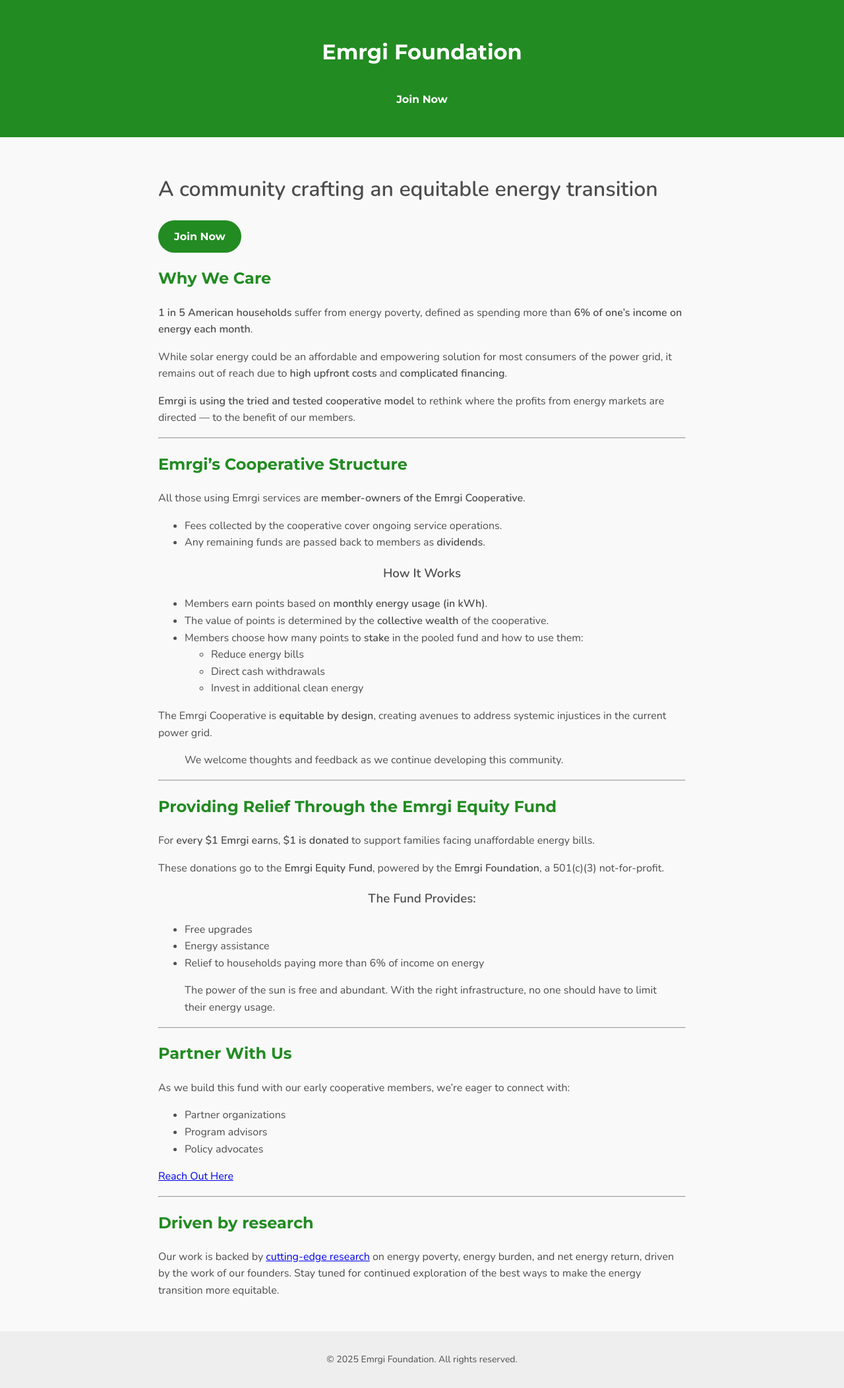
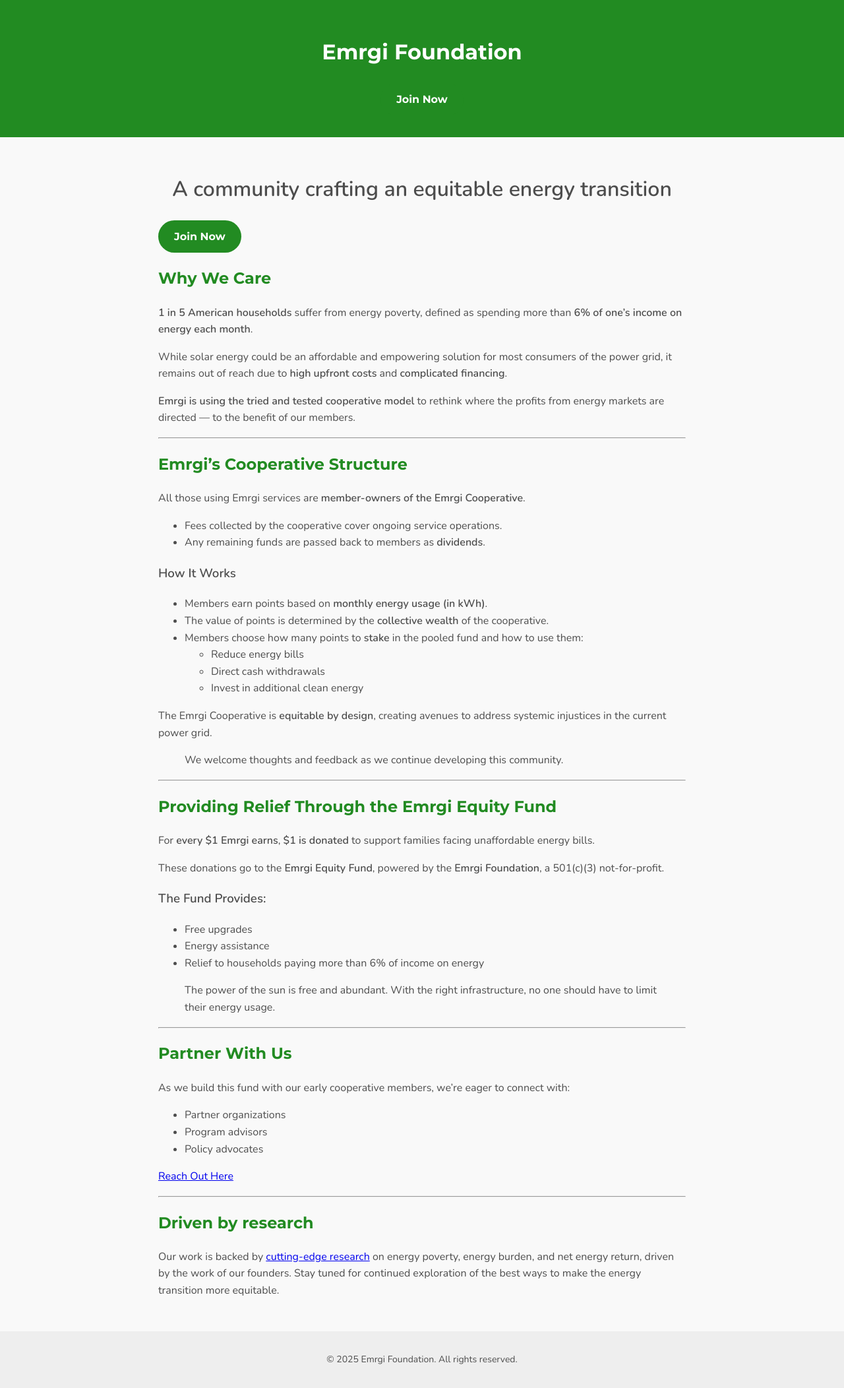
Before and after one commit to emergi-foundation/emergi-foundation.github.io, a Jekyll site: the page built from index.md, in a window 1280 px wide. Shown: the whole page at 66% size. Built offline with Jekyll 4.4.1, drawn with Linux system fonts in a browser that asks for light colours.

Commit message:
Update style.css
Signed-off-by: Eric Scheier <eric@scheier.org>

```diff
--- a/assets/css/style.css
+++ b/assets/css/style.css
@@ -79,7 +79,7 @@ body {
 
 .page-header,
 .page-footer,
-.content > h3,
+.content > h1,
 .button,
 .callout {
   text-align: center;
```
